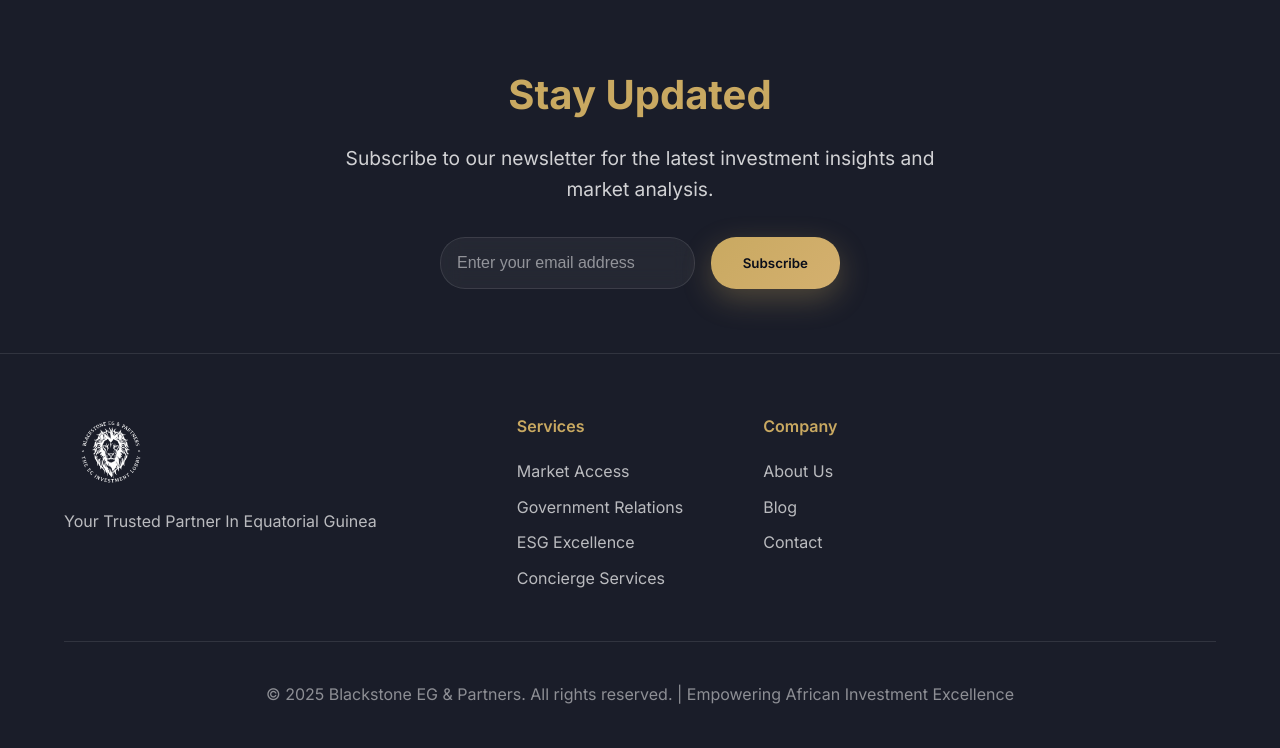
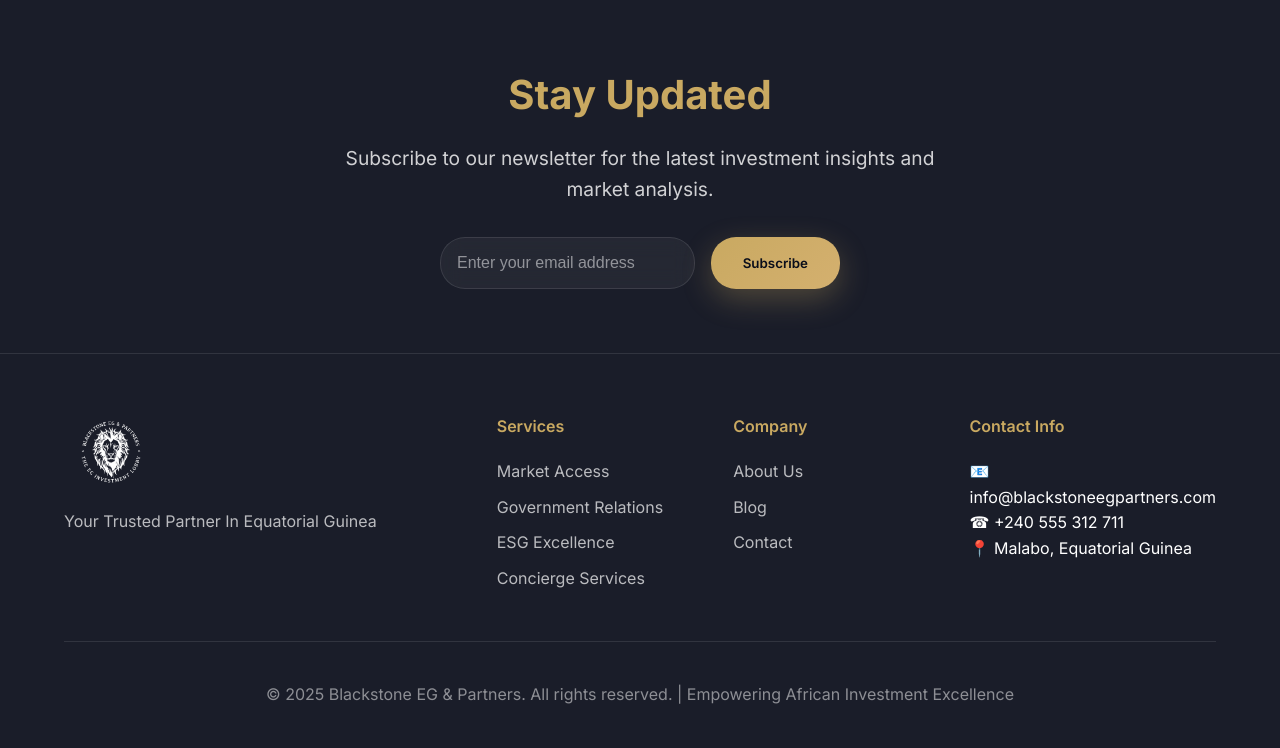
Before and after one commit to Aavomo/BlackStone-Website, a Flask app: page /blog in a window 1280 px wide. Shown: the part 2182-2930 px from the top of the page. Run offline with Flask 3, Linux system fonts and the light colour scheme; some libraries are stand-ins or nearby versions.

Commit message:
Add contact info section in footer
Added contact information section to the footer.

```diff
--- a/templates/enhanced/base.html
+++ b/templates/enhanced/base.html
@@ -149,6 +149,13 @@
                 <a href="{{ url_for('contact_page') }}">Contact</a>
             </div>
 
+            <div class="footer-section">
+                <h4>Contact Info</h4>
+                <p>📧 {{ company_settings.email }}</p>
+                <p>☎ {{ company_settings.phone }}</p>
+                <p>📍 {{ company_settings.address }}</p>
+            </div>
+
 
         </div>
 
```
